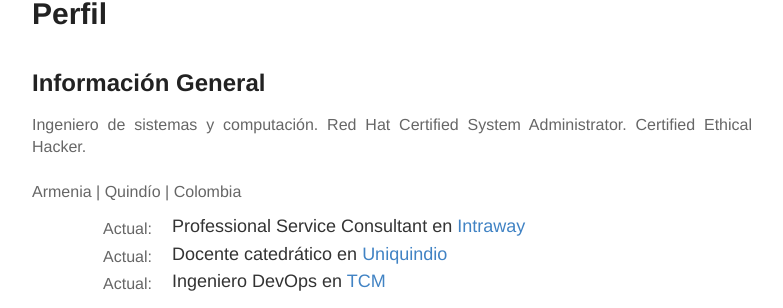
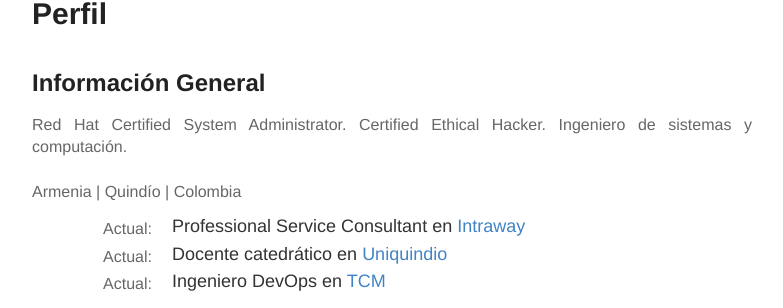
Before and after one commit to jsgiraldoh/jsgiraldoh.github.io, a Jekyll site: the page built from perfil.md, in a window 1280 px wide and 900 px high. Shown: the part 173-481 px from the top of the window, without its empty margins (248-1031 px from the left). Built offline with Jekyll 4.4.1, drawn with Linux system fonts in a browser that asks for light colours; nearby versions of some CDN libraries; a script that is not in the unit is left out.

Commit message:
perfil+++++

```diff
--- a/perfil.md
+++ b/perfil.md
@@ -5,7 +5,7 @@
 ---
 
 ## Información General
-<p class="profile-description">Ingeniero de sistemas y computación. Red Hat Certified System Administrator. Certified Ethical Hacker.
+<p class="profile-description">Red Hat Certified System Administrator. Certified Ethical Hacker. Ingeniero de sistemas y computación.
 <br><br>
 Armenia | Quindío | Colombia
 </p>
```
